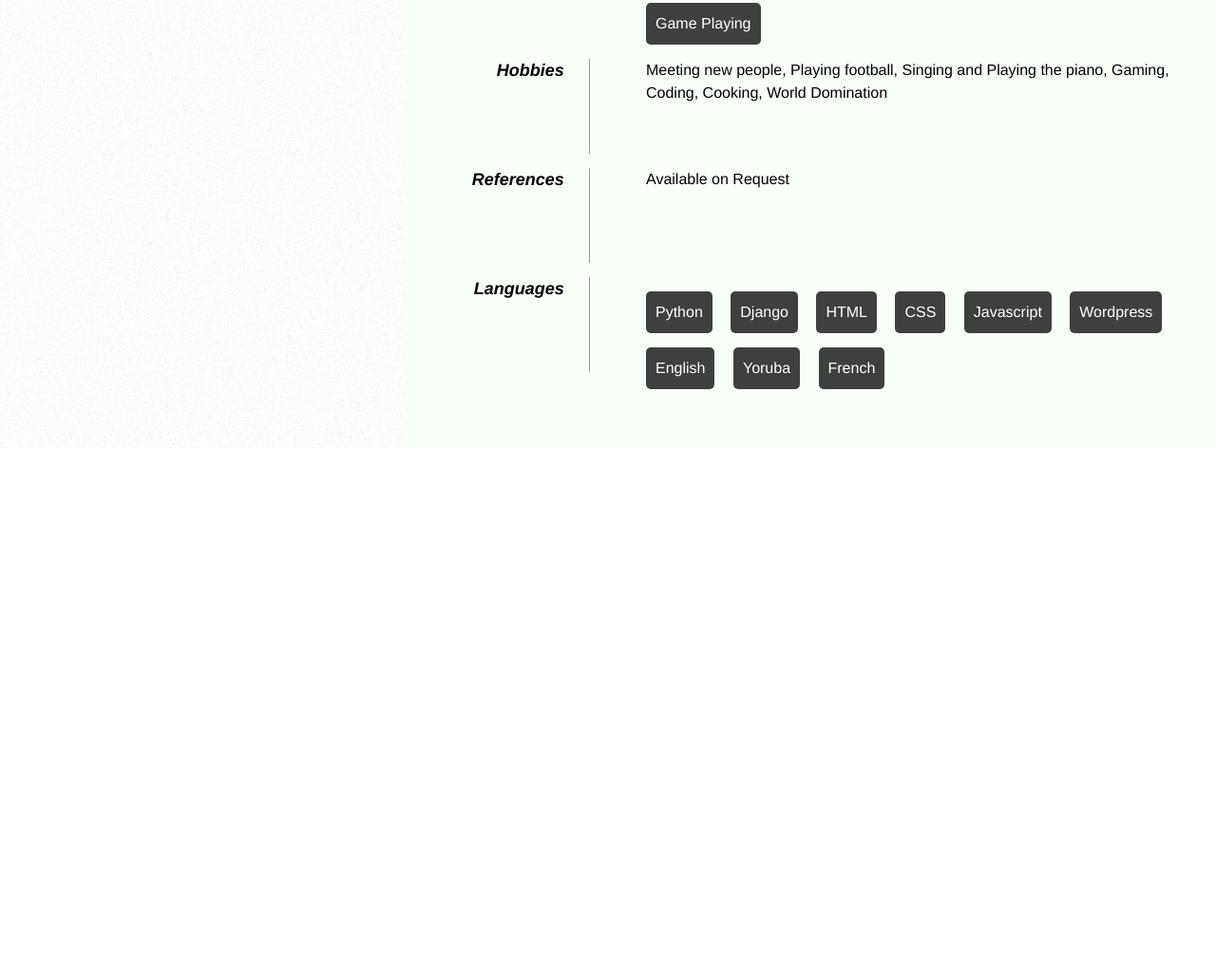
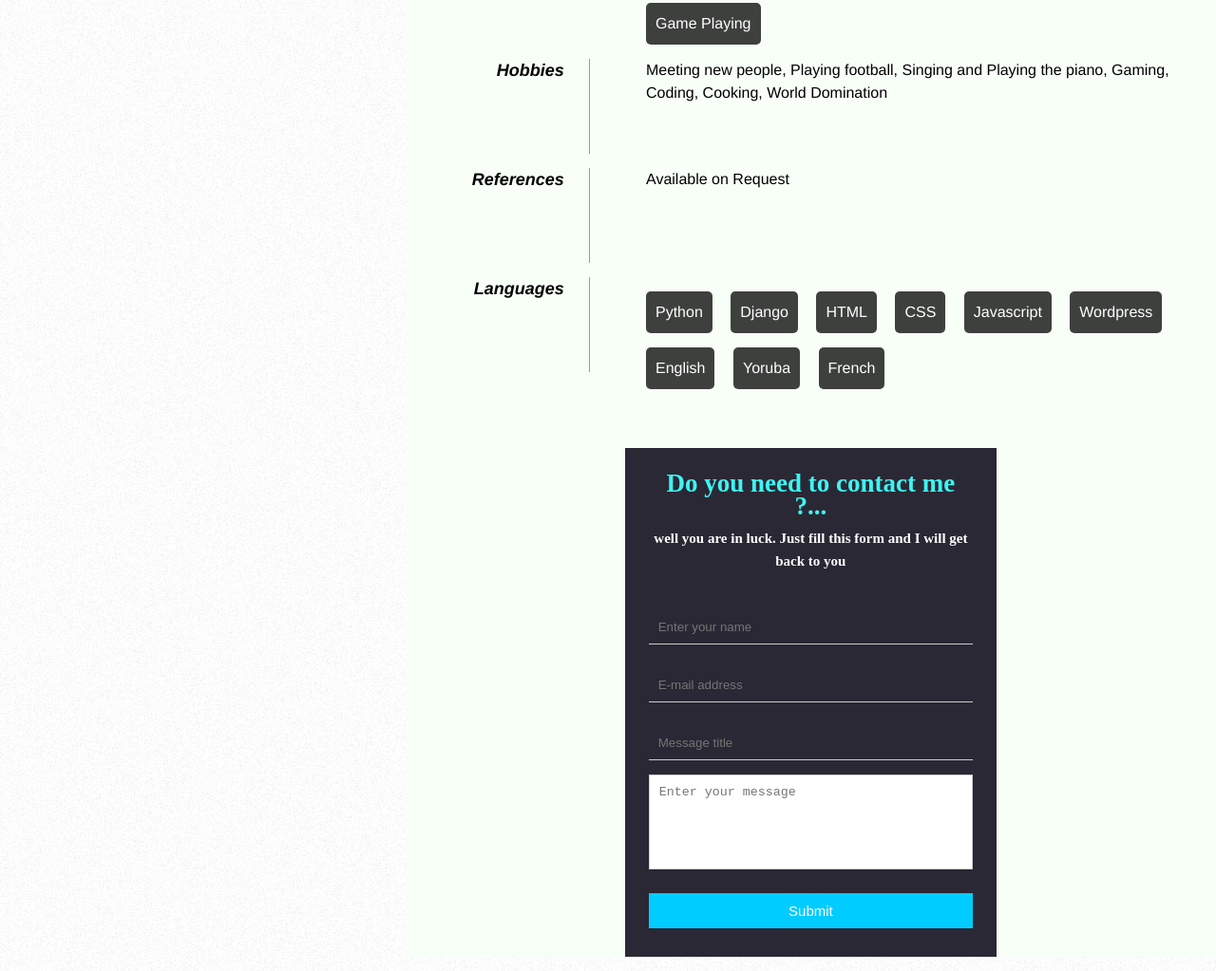
Before and after one commit to chordzz/MyCV, a plain HTML site: page olaife.html in a window 1280 px wide. Shown: the part 1013-2036 px from the top of the page at 95% size. Before the commit the page ends 1485 px from the top, so only its background shows below. Drawn offline with Linux system fonts and the light colour scheme.

Commit message:
Just added a contact form to the page

```diff
--- a/olaife.css
+++ b/olaife.css
@@ -21,6 +21,88 @@ body {
         position:fixed;
         width:33.00%;
 }
+
+#new-page {
+        padding: 10px;
+}
+
+.contact-form {
+        width: 40%;
+        background: #2a2834;
+        position: relative;
+        margin: 0 auto;
+        padding: 25px;
+}
+
+.contact-form input[type="text"],
+.contact-form input[type="email"],
+.contact-form input[type="tel"],
+.contact-form input[type="url"],
+.contact-form textarea {
+        width:100%;
+        border:1px solid #CCC;
+        background:#FFF;
+        margin:0 0 5px;
+        padding:10px;
+        margin-top: 10px;
+}
+
+.contact-form input[type="text"],
+.contact-form input[type="email"],
+.contact-form input[type="tel"]{
+    padding-top: 20px;
+    border-top: none;
+    border-left: none;
+    border-right: none;
+    background:none;
+}
+
+input[type="text"]:focus, input[type:"email"]:focus {
+        background: white;
+}
+
+.contact-form textarea {
+        height:100px;
+        max-width:100%;
+        resize:none;
+}
+
+.contact-submit {
+        cursor:pointer;
+        width:100%;
+        border:none;
+        background:#0CF;
+        color:#FFF;
+        margin:0 0 5px;
+        padding:10px;
+        font-size:15px;
+        margin-top: 20px;
+}
+
+.contact-form h3 {
+        display: block;
+        color: #3ef4f2;
+        font-size: 27px;
+        margin-bottom: 10px;
+        text-align: center;
+        font-family: kristen itc;
+}
+
+.contact-form h4 {
+        display: block;
+        color: white;
+        font-size: 15px;
+        margin-top: 10px;
+        margin-bottom: 20px;
+        text-align: center;
+        font-family: kristen itc;
+}
+
+input, textarea{
+
+}
+
+
 
 .right {
         background-color: #f7fff7;
--- a/olaife.html
+++ b/olaife.html
@@ -118,8 +118,28 @@
 
 				<dd class="clear"></dd>
 
+
+
+       			<div id="next-page">
+					<form class="contact-form" name="contact-me">
+
+						<h3> Do you need to contact me ?...</h3>
+
+						<h4>well you are in luck. Just fill this form and I will get back to you</h4>
+
+						<input type="text" name = "contact-name" minlength="4" placeholder="Enter your name">
+						<input type="email" name = "contact-email" placeholder="E-mail address">
+						<input type="text" name="contact-title" placeholder="Message title">
+						<textarea name="contact-message" id="" cols="30" rows="10" minlength="20" placeholder="Enter your message"></textarea>
+						<input class="contact-submit" type="submit">
+
+					</form>
+				</div>
+
 			</div>
 		</div>
+
+		<dd class="clear"></dd>
 
 	</body>
 
```
